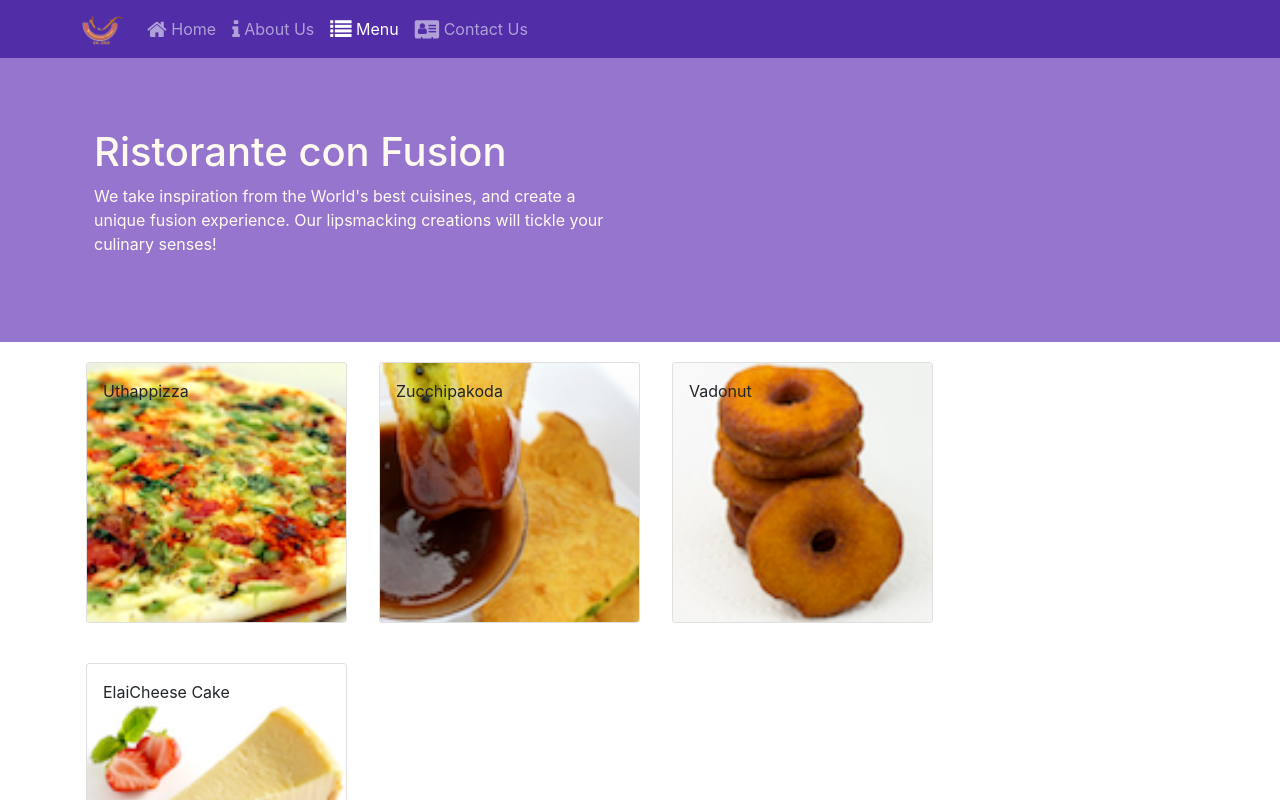
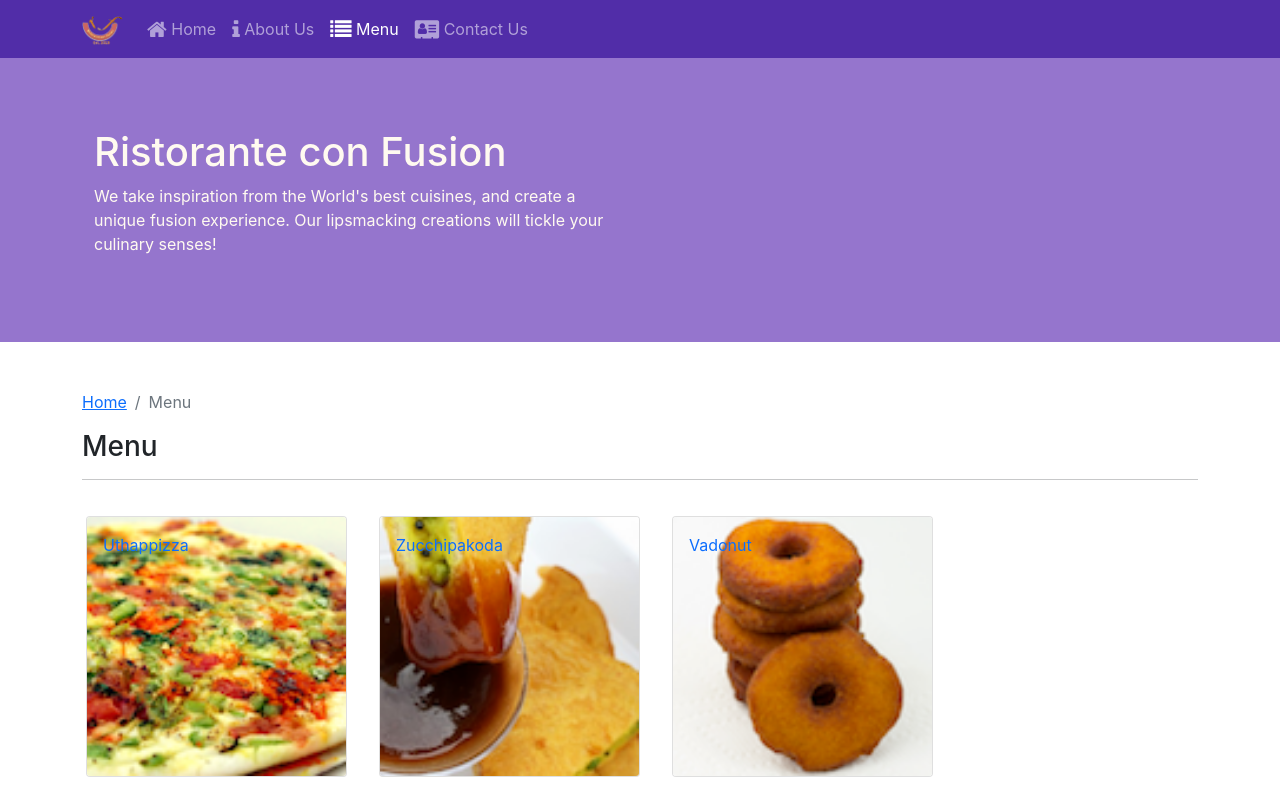
Before and after one commit to tarang1998/confusion, a React (Create React App) app: page /menu in a window 1280 px wide. Shown: the top 800 px of the page. Built offline with nearby package versions, Linux system fonts and the light colour scheme.

Commit message:
Added breadcrumbs and dishdetail navigation

```diff
--- a/src/components/contactComponent.js
+++ b/src/components/contactComponent.js
@@ -1,11 +1,26 @@
 
 import React from 'react';
+
+import { Breadcrumb, BreadcrumbItem } from 'reactstrap';
+import { Link } from 'react-router-dom';
+
 
 function Contact(props) {
 
     return(
 
         <div className="container">
+
+            <div className="row mt-5">
+                <Breadcrumb>
+                    <BreadcrumbItem><Link to="/home">Home</Link></BreadcrumbItem>
+                    <BreadcrumbItem active>Contact Us</BreadcrumbItem>
+                </Breadcrumb>
+                <div className="col-12">
+                    <h3>Contact Us</h3>
+                    <hr />
+                </div>
+            </div>
 
             <div className="row row-content">
 
--- a/src/components/dishDetailComponent.js
+++ b/src/components/dishDetailComponent.js
@@ -1,14 +1,15 @@
 
 import React from 'react';
 import { Card, CardImg, CardText, CardBody,
-    CardTitle } from 'reactstrap';
+    CardTitle  ,  Breadcrumb, BreadcrumbItem } from 'reactstrap';
 
+import { Link } from 'react-router-dom';
 
 
 function RenderDish({dishDetail}){
 
     return(
-        <div  className="col-12 col-md-5 m-1 mt-5">
+        <div  className="col-12 col-md-5 m-1 mt-5 mb-5" >
     <Card>
         <CardImg top src={dishDetail.image} alt={dishDetail.name} />
         <CardBody>
@@ -26,9 +27,9 @@ function RenderComments({comments}){
 
     const displayComments = comments.map((comment)=>{
         return(
-            <div key={comment.id} className = 'm-1 mt-5'>
-                <p>{comment.comment}</p>
-                -- {comment.author} | {new Intl.DateTimeFormat('en-US', { year: 'numeric', month: 'short', day: '2-digit'}).format(new Date(Date.parse(comment.date)))}
+            <div key={comment.id} className = 'm-1 mb-4 '>
+                <p> -- {comment.comment}</p>
+                @ {comment.author} | {new Intl.DateTimeFormat('en-US', { year: 'numeric', month: 'short', day: '2-digit'}).format(new Date(Date.parse(comment.date)))}
             </div>
         )
 
@@ -47,19 +48,31 @@ function RenderComments({comments}){
 
 const DishDetailComponent = (props) => {
 
-    if (props.dishDetails != null) {
+    // if (props.dish != null) {
 
-        const dishDetail = props.dishDetails;
 
 
 
         return(
             <div className="container">
+
+                <div className="row mt-5">
+                    <Breadcrumb>
+
+                        <BreadcrumbItem><Link to="/menu">Menu</Link></BreadcrumbItem>
+                        <BreadcrumbItem active>{props.dish.name}</BreadcrumbItem>
+                    </Breadcrumb>
+                    <div className="col-12">
+                        <h3>{props.dish.name}</h3>
+                        <hr />
+                    </div>
+                </div>
+
                 <div className="row">
 
-                   <RenderDish dishDetail = {dishDetail}/>
+                   <RenderDish dishDetail = {props.dish}/>
 
-                   <RenderComments comments = {dishDetail.comments}/>
+                   <RenderComments comments = {props.comments}/>
 
 
                 </div>
@@ -67,14 +80,14 @@ const DishDetailComponent = (props) => {
 
 
         );
-    }
+    // }
 
-    else
-        return(
-            <div>
+    // else
+    //     return(
+    //         <div>
 
-            </div>
-        );
+    //         </div>
+    //     );
 
 }
 
--- a/src/components/header.js
+++ b/src/components/header.js
@@ -12,6 +12,8 @@ class Header extends Component{
         this.state = {
             isNavOpen : false
         }
+
+        this.toggleNav = this.toggleNav.bind(this)
     }
 
     toggleNav() {
--- a/src/components/mainComponent.js
+++ b/src/components/mainComponent.js
@@ -12,7 +12,7 @@ import Header from './header';
 import Menu from './menuComponent';
 import Home from './home'
 
-import {Routes, Route, Navigate } from 'react-router-dom';
+import {Routes, Route, Navigate ,useParams} from 'react-router-dom';
 import Contact from './contactComponent';
 
 
@@ -32,21 +32,33 @@ class Main extends Component{
 
   }
 
-  onDishSelect(dishId) {
-    this.setState({ selectedDishId: dishId});
+  // onDishSelect(dishId) {
+  //   this.setState({ selectedDishId: dishId});
 
-    }
+  //   }
 
 
   render(){
 
 
-    const HomePage = () => {
+    // const HomePage = () => {
+    //   return(
+    //       <Home
+    //       />
+    //   );
+    // }
+
+    const DishWithId = () => {
+
+      let {dishId}=useParams()
+
+
       return(
-          <Home
-          />
+          <DishDetailComponent dish={this.state.dishes.filter((dish) => dish.id === parseInt(dishId,10))[0]}
+            comments={this.state.comments.filter((comment) => comment.dishId === parseInt(dishId,10))} />
       );
-    }
+    };
+
 
     return (
       <div>
@@ -63,7 +75,11 @@ class Main extends Component{
               promotion={this.state.promotions.filter((promo) => promo.featured)[0]}
               leader={this.state.leaders.filter((leader) => leader.featured)[0]}/>} />
 
-              <Route  path='/menu' element={<Menu dishes={this.state.dishes} />} />
+              <Route  exact path='/menu' element={<Menu dishes={this.state.dishes} />} />
+
+              <Route  path='/menu/:dishId'
+              element = {<DishWithId/>}
+              />
 
               <Route  path='/contactus' element={<Contact/>} />
 
--- a/src/components/menuComponent.js
+++ b/src/components/menuComponent.js
@@ -1,17 +1,25 @@
 import React from 'react';
 // import {Media} from 'reactstrap';
 import { Card, CardImg, CardImgOverlay,
-    CardTitle } from 'reactstrap';
+    CardTitle ,Breadcrumb, BreadcrumbItem } from 'reactstrap';
+
+import { Link } from 'react-router-dom';
 
 
 
-    function RenderDish({dish, onClick}){
+    function RenderDish({dish}){
         return(
-                <Card key={dish.id} onClick={() => onClick(dish.id)} className = 'mt-3 mb-3'>
+                <Card key={dish.id}
+                // onClick={() => onClick(dish.id)}
+                className = 'mt-3 mb-3'>
+                <Link to={`/menu/${dish.id}`} >
+
                         <CardImg width="100%" src={dish.image} alt={dish.name} />
                         <CardImgOverlay>
                             <CardTitle>{dish.name}</CardTitle>
                         </CardImgOverlay>
+                        </Link>
+
                     </Card>
 
                     /* <Media className= 'row' >
@@ -38,7 +46,9 @@ import { Card, CardImg, CardImgOverlay,
         const menu = props.dishes.map((dish)=>{
             return(
                 <div key={dish.id} className = 'col-12 col-md-3 m-1'>
-                    <RenderDish dish = {dish} onClick = {props.onClick}/>
+                    <RenderDish dish = {dish}
+                    // onClick = {props.onClick}
+                    />
                 </div>
             )
         });
@@ -46,6 +56,18 @@ import { Card, CardImg, CardImgOverlay,
         return (
 
             <div className = 'container'>
+
+                <div className="row mt-5">
+                    <Breadcrumb>
+                        <BreadcrumbItem><Link to="/home">Home</Link></BreadcrumbItem>
+                        <BreadcrumbItem active>Menu</BreadcrumbItem>
+                    </Breadcrumb>
+                    <div className="col-12">
+                        <h3>Menu</h3>
+                        <hr />
+                    </div>
+                </div>
+
                 <div className = 'row'>
 
                     {/* <Media list>
```
